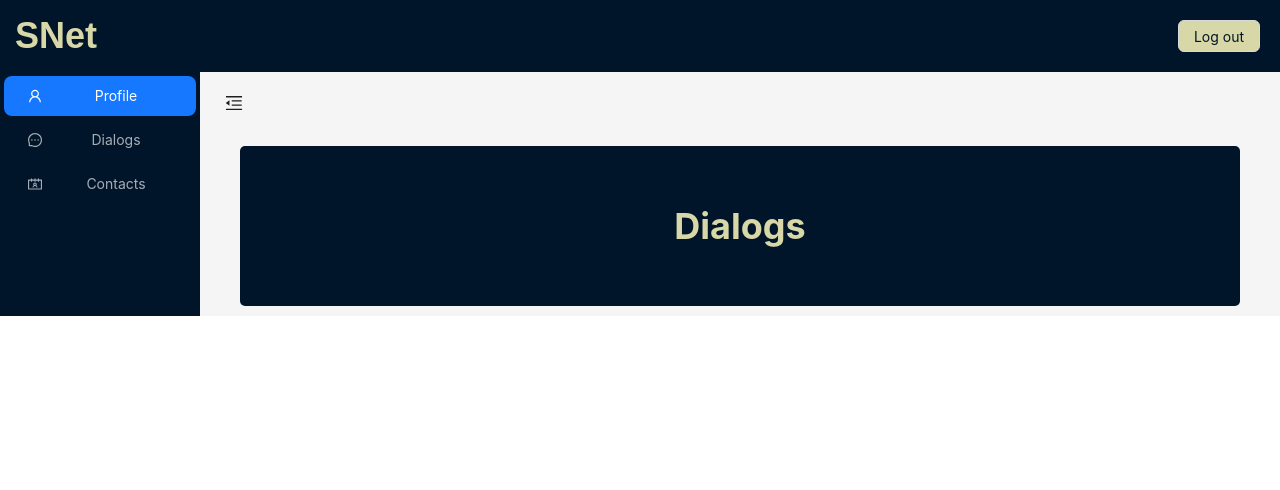
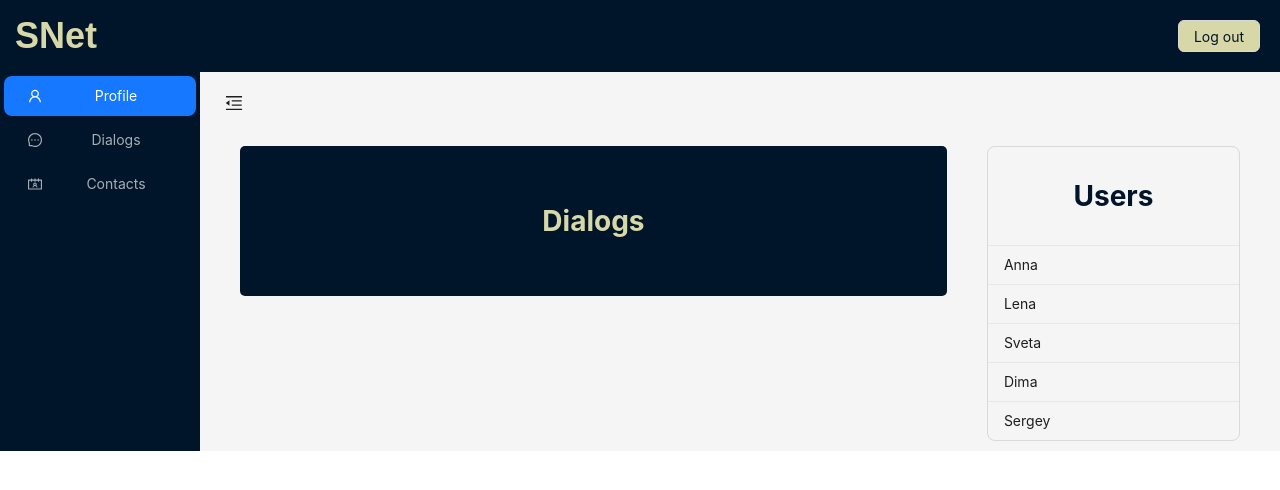
Before and after one commit to zhanetfio/SNet, a React (Create React App) app: page /dialogs in a window 1280 px wide. Shown: the top 490 px of the page. Built offline with nearby package versions, Linux system fonts and the light colour scheme.

Commit message:
feat: dialogPage layout

```diff
--- a/src/features/contacts/Contacts.tsx
+++ b/src/features/contacts/Contacts.tsx
@@ -1,18 +1,13 @@
 import React from 'react';
-import {Layout} from "antd";
+import { Layout } from "antd";
 
-const {Content}=Layout;
+const {Content} = Layout;
 
 export const Contacts = () => {
     return (
         <div>
-            <Content style={{
-                background: '#001529',
-                borderRadius: 5,
-                margin: '10px 16px',
-                padding: 24,
-            }}>
-                <h1 style={{color: '#d7d7a7'}}>Users</h1>
+            <Content>
+                Users
             </Content>
         </div>
     );
--- a/src/features/dialogs/Dialogs.tsx
+++ b/src/features/dialogs/Dialogs.tsx
@@ -1,11 +1,22 @@
 import React from 'react';
-import {Layout} from "antd";
+import {Col, Layout, List, Row} from "antd";
 
 const {Content} = Layout;
+
+const fakeData = [
+    'Anna',
+    'Lena',
+    'Sveta',
+    'Dima',
+    'Sergey'
+
+];
 
 export const Dialogs = () => {
     return (
         <div>
+            <Row gutter={8}>
+                <Col flex={4}>
                     <Content style={{
                         background: '#001529',
                         borderRadius: 5,
@@ -14,6 +25,26 @@ export const Dialogs = () => {
                     }}>
                         <h1 style={{color: '#d7d7a7'}}>Dialogs</h1>
                     </Content>
+                </Col>
+                <Col flex={1}>
+                    <Content style={{
+                        background: '#f5f5f5',
+                        borderRadius: 5,
+                        margin: '10px 16px',
+
+                    }}>
+
+                        <List
+                            size="small"
+                            header={<h1 style={{color: '#001529'}}>Users</h1>}
+                            bordered
+                            dataSource={fakeData}
+                            renderItem={(item) => <List.Item>{item}</List.Item>}
+                        />
+
+                    </Content>
+                </Col>
+            </Row>
         </div>
     );
 };
```
Lines whose indentation alone changed are shown as unchanged.
